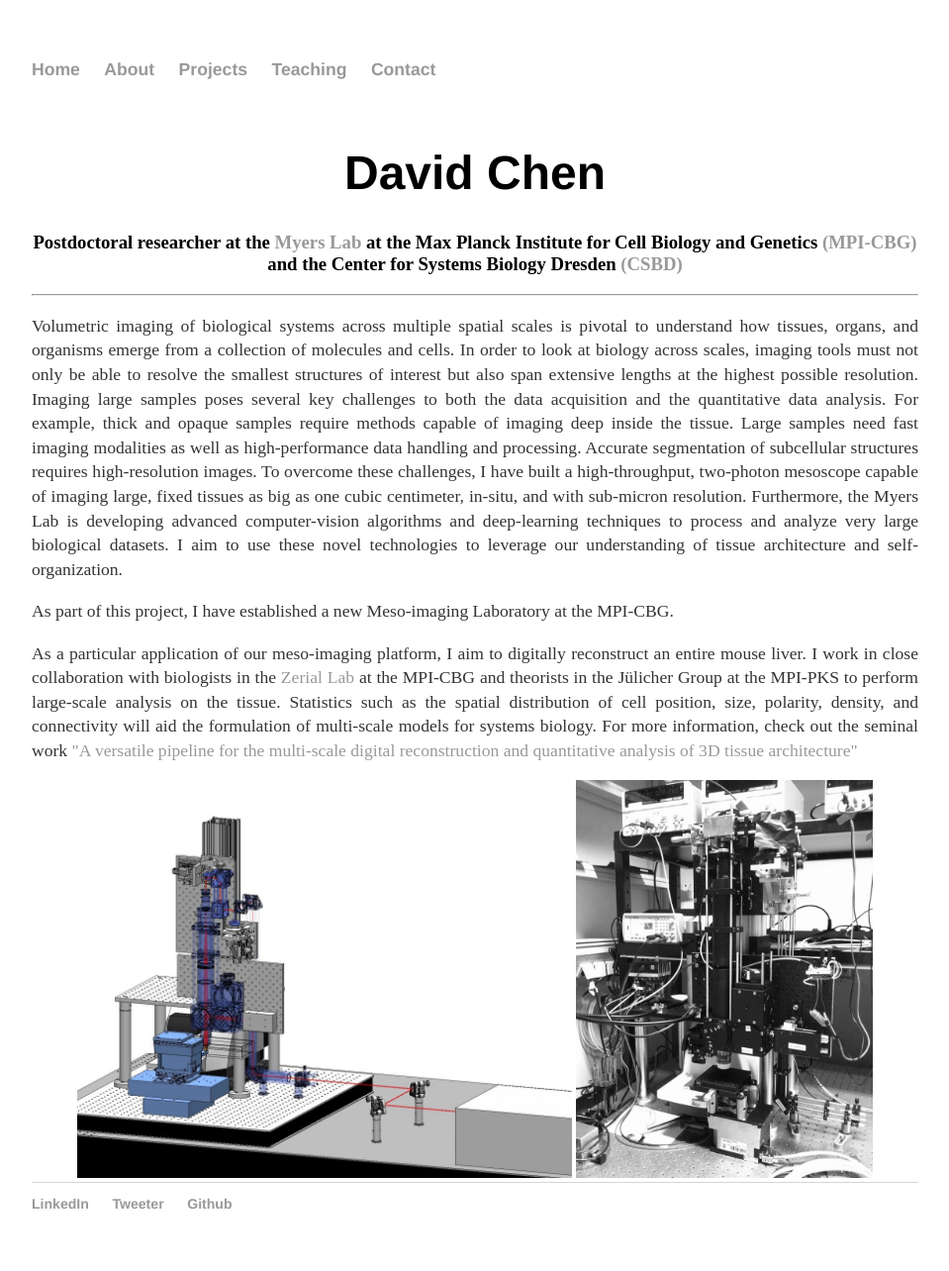
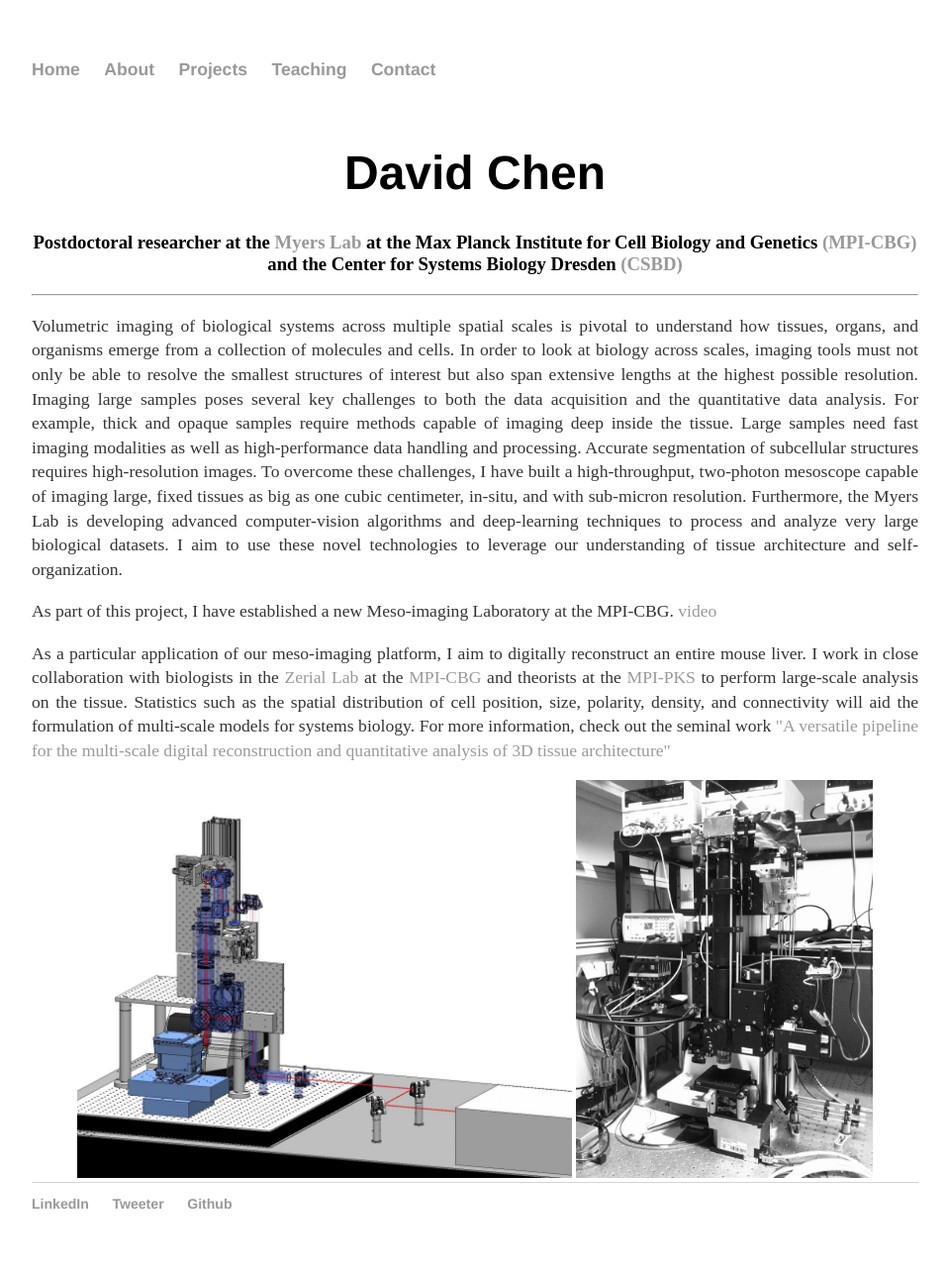
Before and after one commit to davidchenlee/davidchenlee.github.io, a Jekyll site: the page built from index.html, in a window 1280 px wide. Shown: the whole page at 99% size, without its empty margins (160-1119 px from the left). Built offline with Jekyll 4.4.1, drawn with Linux system fonts in a browser that asks for light colours.

Commit message:
add link to video

```diff
--- a/about/about.html
+++ b/about/about.html
@@ -19,7 +19,7 @@
 
 <h3>SOFT SKILLS</h3>
 <ul style="list-style-type:none">
-  <li></li>Work in close collaboration with biologists, physicists, and computer scientists
+  <li>Work in close collaboration with biologists, physicists, and computer scientists</li>
   <br><li>Mentored two Ph.D. students on optics, electronics, and image analysis</li>
 </ul>
 <hr>
--- a/index.html
+++ b/index.html
@@ -12,9 +12,9 @@
 <hr>
 <p style="text-align:justify">Volumetric imaging of biological systems across multiple spatial scales is pivotal to understand how tissues, organs, and organisms emerge from a collection of molecules and cells. In order to look at biology across scales, imaging tools must not only be able to resolve the smallest structures of interest but also span extensive lengths at the highest possible resolution. Imaging large samples poses several key challenges to both the data acquisition and the quantitative data analysis. For example, thick and opaque samples require methods capable of imaging deep inside the tissue. Large samples need fast imaging modalities as well as high-performance data handling and processing. Accurate segmentation of subcellular structures requires high-resolution images. To overcome these challenges, I have built a high-throughput, two-photon mesoscope capable of imaging large, fixed tissues as big as one cubic centimeter, in-situ, and with sub-micron resolution. Furthermore, the Myers Lab is developing advanced computer-vision algorithms and deep-learning techniques to process and analyze very large biological datasets. I aim to use these novel technologies to leverage our understanding of tissue architecture and self-organization.</p>
 
-<p style="text-align:justify"> As part of this project, I have established a new Meso-imaging Laboratory at the MPI-CBG.</p>
+<p style="text-align:justify"> As part of this project, I have established a new Meso-imaging Laboratory at the MPI-CBG. <a href="https://twitter.com/bigimaginglab/status/964987879926718464">video</a></p>
 
-<p style="text-align:justify"> As a particular application of our meso-imaging platform, I aim to digitally reconstruct an entire mouse liver. I work in close collaboration with biologists in the <a href="http://zerial.mpi-cbg.de/">Zerial Lab</a> at the MPI-CBG and theorists in the Jülicher Group at the MPI-PKS to perform large-scale analysis on the tissue. Statistics such as the spatial distribution of cell position, size, polarity, density, and connectivity will aid the formulation of multi-scale models for systems biology. For more information, check out the seminal work <a href="https://elifesciences.org/articles/11214">"A versatile pipeline for the multi-scale digital reconstruction and quantitative analysis of 3D tissue architecture"</a>
+<p style="text-align:justify"> As a particular application of our meso-imaging platform, I aim to digitally reconstruct an entire mouse liver. I work in close collaboration with biologists in the <a href="http://zerial.mpi-cbg.de/">Zerial Lab</a> at the <a href="https://www.mpi-cbg.de">MPI-CBG</a> and theorists at the <a href="https://www.pks.mpg.de/">MPI-PKS</a> to perform large-scale analysis on the tissue. Statistics such as the spatial distribution of cell position, size, polarity, density, and connectivity will aid the formulation of multi-scale models for systems biology. For more information, check out the seminal work <a href="https://elifesciences.org/articles/11214">"A versatile pipeline for the multi-scale digital reconstruction and quantitative analysis of 3D tissue architecture"</a>
  </p>
 
 	<center>
--- a/projects/projects.html
+++ b/projects/projects.html
@@ -9,7 +9,7 @@
 
 <br>
 <h4>Ultrafast photon counter</h4>
-<img src="/projects/Photoncounter v1 PCB.jpg" alt="Photon-counter" style="width:250px">
+<img src="/projects/Photoncounter v1 PCB white bgnd.jpg" alt="Photon-counter" style="width:250px">
 
 <br>
 <h4>Whole-organ 3D imaging</h4>
```
